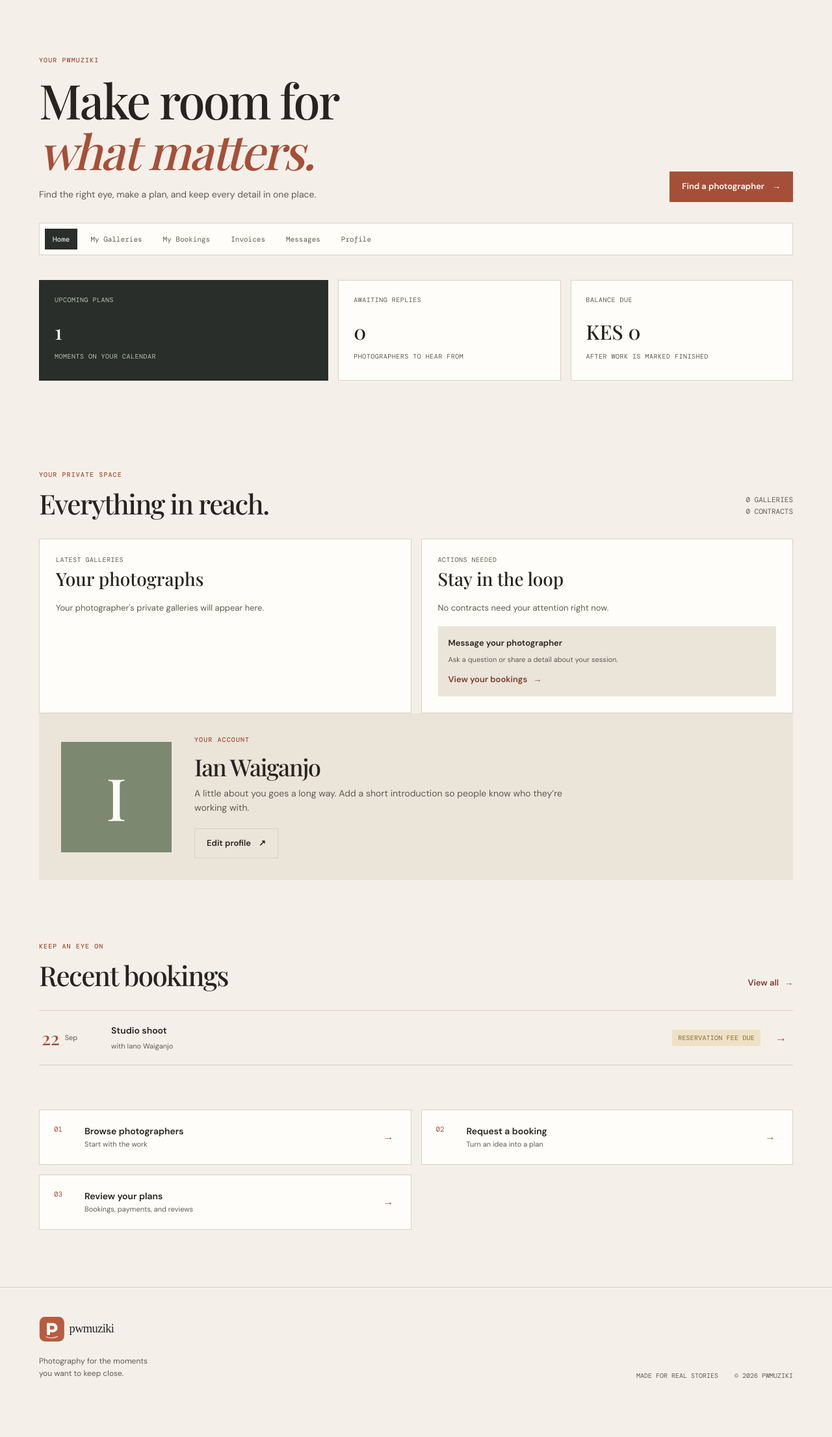
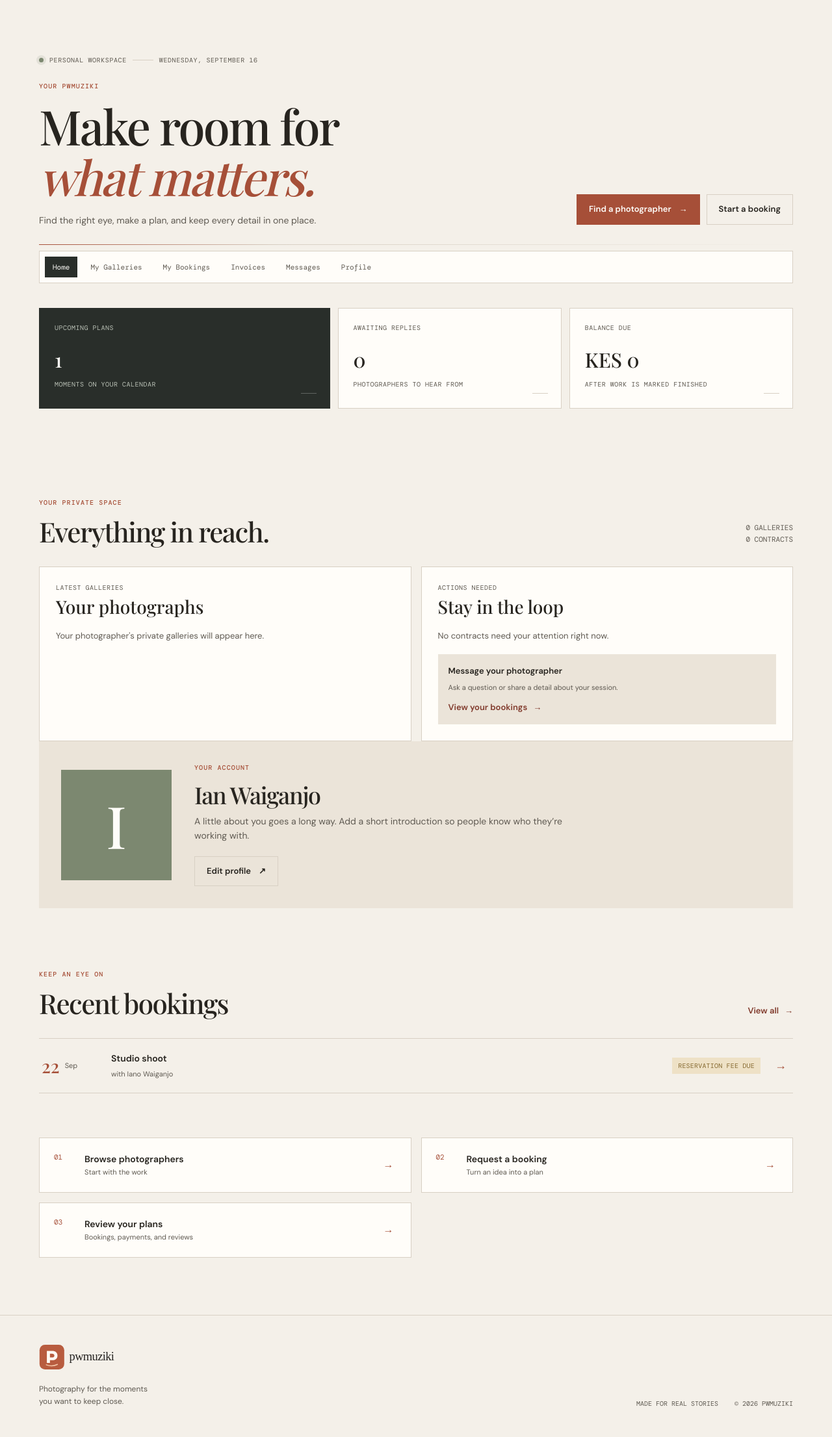
Before and after one commit to iantech-cloud/pwmuziki, a Django app: page /dashboard/ in a window 1280 px wide. Shown: the part 83-2295 px from the top of the page at 65% size. Before the commit the page ends 2204 px from the top, so only its background shows below. Run offline with Django 5.2, Linux system fonts and the light colour scheme; a user stored in the database is signed in; data comes from the database, SQL or seed files in the repository; data that the repository does not hold is empty; some web fonts are replaced.

Commit message:
Complete dashboard visual design

```diff
--- a/pwmuziki/settings.py
+++ b/pwmuziki/settings.py
@@ -19,6 +19,7 @@ DEBUG = os.environ.get('DJANGO_DEBUG', 'True').lower() == 'true'
 ALLOWED_HOSTS = [
     'pwmuziki.vercel.app',
     '.vercel.app',
+    '.vercel.run',
     '127.0.0.1',
     'localhost',
     '0.0.0.0',
--- a/static/style.css
+++ b/static/style.css
@@ -11,6 +11,11 @@
     --sage: #7c8870;
     --night: #292e2a;
     --white: #fffdf9;
+    --surface-soft: #f0ebe2;
+    --surface-dark: #222722;
+    --success: #52684d;
+    --warning: #866a31;
+    --danger: #8a493c;
     --display: 'Playfair Display', Georgia, serif;
     --sans: 'DM Sans', Arial, sans-serif;
     --mono: 'DM Mono', 'Courier New', monospace;
@@ -23,6 +28,7 @@ body::selection { background: var(--rust); color: var(--white); }
 a { color: inherit; text-decoration: none; }
 img { display: block; max-width: 100%; }
 button, input, select, textarea { font: inherit; }
+:focus-visible { outline: 2px solid var(--rust); outline-offset: 4px; }
 
 .shell { width: min(1160px, calc(100% - 64px)); margin: 0 auto; }
 .page-content { min-height: calc(100vh - 240px); padding-top: 48px; padding-bottom: 88px; }
@@ -121,13 +127,23 @@ h3 { font-size: 19px; }
 .messages { margin-bottom: 23px; }
 .message { padding: 13px 16px; border-left: 3px solid var(--sage); background: var(--white); font-size: 13px; }
 .dashboard-intro, .page-heading { display: flex; align-items: end; justify-content: space-between; gap: 30px; margin: 38px 0 52px; }
+.dashboard-intro { position: relative; padding-bottom: 3px; }
+.dashboard-intro::after { position: absolute; right: 0; bottom: -23px; left: 0; height: 1px; background: linear-gradient(90deg, var(--rust), var(--line) 32%, transparent); content: ''; }
 .dashboard-intro h1 { font-size: clamp(44px, 6vw, 74px); }
+.dashboard-kicker { display: flex; align-items: center; gap: 9px; margin-bottom: 27px; color: var(--muted); font: 10px var(--mono); letter-spacing: .06em; text-transform: uppercase; }
+.live-dot { width: 7px; height: 7px; border-radius: 50%; background: var(--sage); box-shadow: 0 0 0 4px rgba(124, 136, 112, .14); }
+.kicker-rule { width: 32px; height: 1px; background: var(--line); }
+.dashboard-intro-actions { display: flex; align-items: center; justify-content: end; gap: 10px; flex-wrap: wrap; padding-bottom: 5px; }
 .dashboard-lede { max-width: 430px; margin-top: 17px; color: var(--muted); font-size: 14px; }
 .page-heading h1 { font-size: clamp(47px, 6vw, 72px); }
 .page-lede { margin-top: 14px; color: var(--muted); font-size: 15px; }
 .heading-actions { display: flex; align-items: center; gap: 22px; flex-wrap: wrap; }
-.dashboard-overview { display: grid; grid-template-columns: 1.3fr 1fr 1fr; gap: 15px; margin-bottom: 62px; }
-.overview-card { min-height: 155px; padding: 23px; border: 1px solid var(--line); background: var(--white); }
+.dashboard-overview { display: grid; grid-template-columns: 1.3fr 1fr 1fr; gap: 12px; margin-bottom: 62px; }
+.overview-card { position: relative; min-height: 155px; padding: 23px; border: 1px solid var(--line); background: var(--white); transition: transform .2s ease, border-color .2s ease, box-shadow .2s ease; }
+.overview-card::after { position: absolute; right: 20px; bottom: 22px; width: 24px; height: 1px; background: var(--line); content: ''; }
+.overview-card:hover { border-color: var(--rust); box-shadow: 0 12px 25px rgba(65, 53, 40, .08); transform: translateY(-2px); }
+.overview-card-dark:hover { border-color: var(--night); box-shadow: 0 12px 25px rgba(20, 24, 20, .18); }
+.overview-card-dark::after { background: rgba(255,255,255,.26); }
 .overview-card-dark { border-color: var(--night); background: var(--night); color: var(--white); }
 .overview-label, .overview-foot { display: block; color: var(--muted); font: 10px var(--mono); letter-spacing: .05em; text-transform: uppercase; }
 .overview-card-dark .overview-label, .overview-card-dark .overview-foot { color: #b9c0b5; }
@@ -382,6 +398,10 @@ h3 { font-size: 19px; }
     .manifesto-copy { grid-column: 2; padding-top: 0; }
     .cta-band { align-items: start; flex-direction: column; margin-top: 70px; padding: 38px 28px; }
     .dashboard-intro, .page-heading { align-items: start; flex-direction: column; margin: 25px 0 38px; }
+    .dashboard-intro::after { bottom: -17px; }
+    .dashboard-kicker { flex-wrap: wrap; margin-bottom: 22px; }
+    .dashboard-intro-actions { justify-content: start; width: 100%; }
+    .dashboard-intro-actions .button { flex: 1 1 auto; }
     .dashboard-overview { grid-template-columns: 1fr 1fr; }
     .overview-card:first-child { grid-column: 1 / -1; }
     .dashboard-profile { grid-template-columns: 100px 1fr; gap: 22px; padding: 22px; }
--- a/templates/dashboard.html
+++ b/templates/dashboard.html
@@ -4,11 +4,14 @@
 {% block content %}
 <section class="dashboard-intro">
     <div>
+        <div class="dashboard-kicker"><span class="live-dot" aria-hidden="true"></span><span>{% if request.user.role == 'photographer' %}Studio overview{% else %}Personal workspace{% endif %}</span><span class="kicker-rule" aria-hidden="true"></span><span>{{ now|date:"l, F j" }}</span></div>
         <p class="eyebrow">{% if request.user.role == 'photographer' %}Your studio{% else %}Your Pwmuziki{% endif %}</p>
         <h1>{% if request.user.role == 'photographer' %}Good to see you,<br><em>{{ profile.display_name }}.</em>{% else %}Make room for<br><em>what matters.</em>{% endif %}</h1>
         <p class="dashboard-lede">{% if request.user.role == 'photographer' %}Keep your work visible, your calendar clear, and your next story close.{% else %}Find the right eye, make a plan, and keep every detail in one place.{% endif %}</p>
     </div>
-    {% if request.user.role == 'photographer' %}<a href="{% url 'portfolio_manage' %}" class="button button-primary">Manage your work <span aria-hidden="true">→</span></a>{% else %}<a href="{% url 'home' %}#photographers" class="button button-primary">Find a photographer <span aria-hidden="true">→</span></a>{% endif %}
+    <div class="dashboard-intro-actions">
+        {% if request.user.role == 'photographer' %}<a href="{% url 'portfolio_manage' %}" class="button button-primary">Manage your work <span aria-hidden="true">→</span></a><a href="{% url 'booking_list' %}" class="button button-secondary">View bookings</a>{% else %}<a href="{% url 'home' %}#photographers" class="button button-primary">Find a photographer <span aria-hidden="true">→</span></a><a href="{% url 'booking_create' %}" class="button button-secondary">Start a booking</a>{% endif %}
+    </div>
 </section>
 
 <nav class="dashboard-nav" aria-label="Dashboard sections">
--- a/users/views.py
+++ b/users/views.py
@@ -94,6 +94,7 @@ def dashboard(request):
     context = {
         'bookings': bookings[:8],
         'profile': profile,
+        'now': timezone.now(),
         'notifications': Notification.objects.filter(recipient=request.user)[:6],
         'unread_notifications': Notification.objects.filter(recipient=request.user, is_read=False).count(),
     }
```
